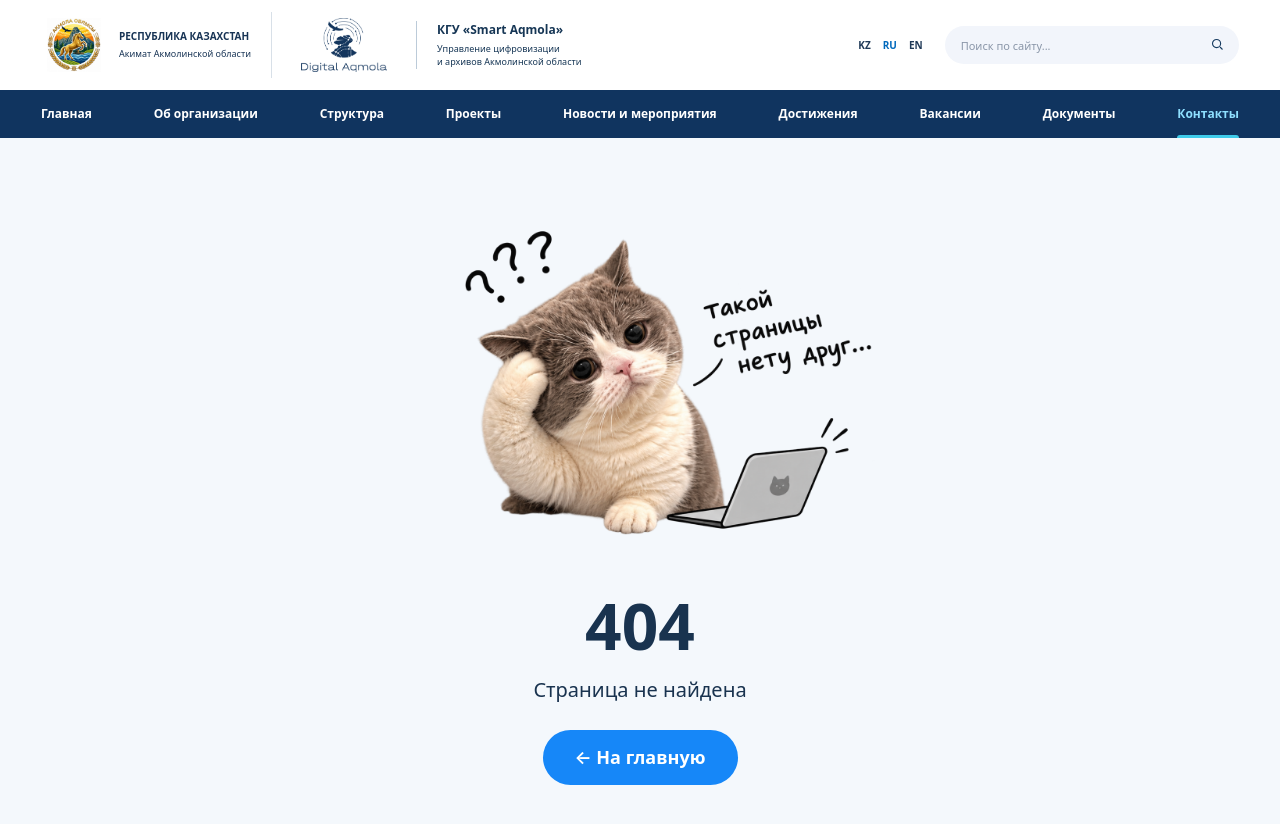
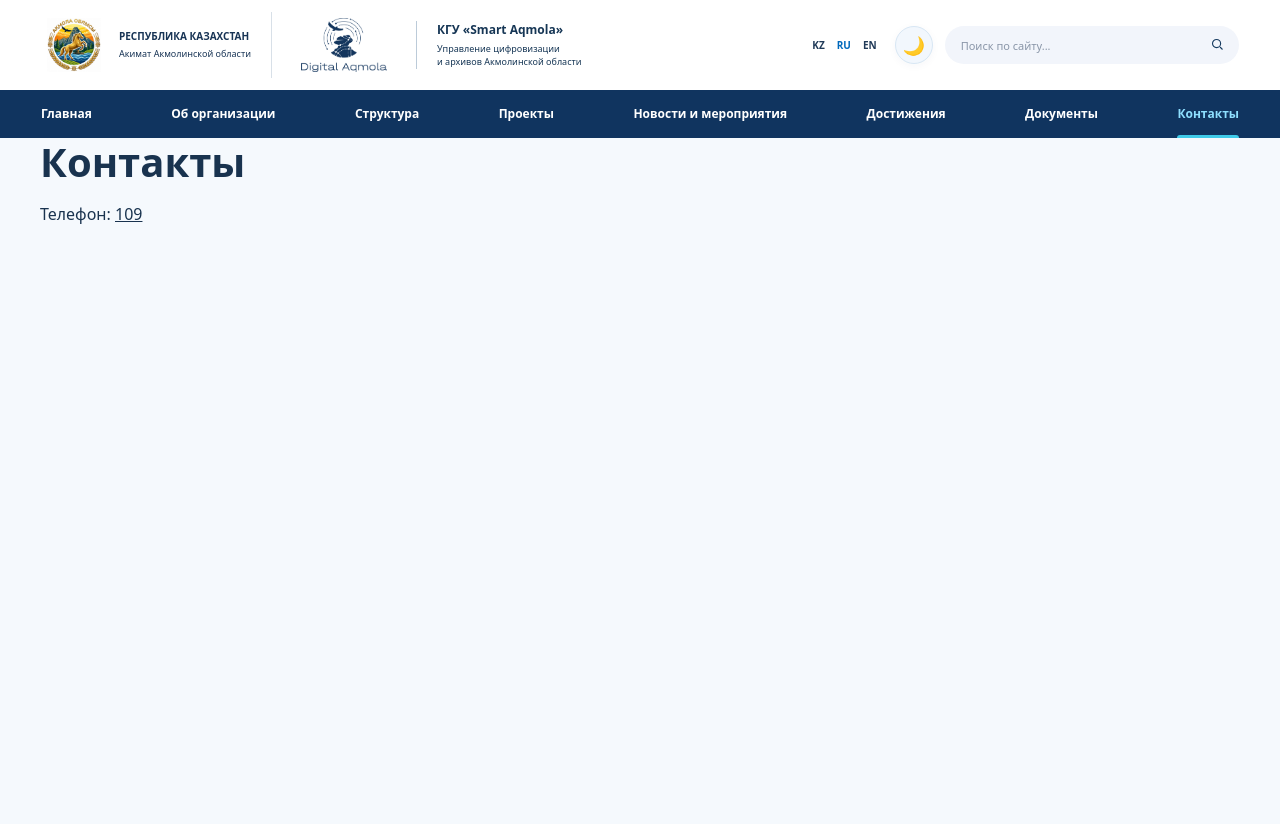
Before and after one commit to Smart-aqmola/smart-aqmola-site-only-front-, a React (Vite) app: page /contacts in a window 1280 px wide. After the commit the page ends 800 px from the top, so only its background shows below. Built offline with nearby package versions, Linux system fonts and the light colour scheme.

Commit message:
Add darkMode

```diff
--- a/src/App.tsx
+++ b/src/App.tsx
@@ -8,9 +8,10 @@ import ProjectsPage from './pages/ProjectsPage'
 import type { Language } from './content'
 import AchievementsPage from './pages/AchievementsPage'
 import StructurePage from './pages/StructurePage'
-import JobPage from './pages/JobPage'
 import DocumentsPage from './pages/DocumentsPage'
 import NotFoundPage from './pages/NotFoundPage'
+import ContactsPage from './pages/ContactsPage'
+
 
 
 function App() {
@@ -29,8 +30,8 @@ function App() {
         <Route path='/news' element={<NewsPage />} />
         <Route path="/achievements" element={<AchievementsPage />} />
         <Route path="/structure" element={<StructurePage />} />
-        <Route path='/careers' element={<JobPage/>} />
         <Route path='/documents' element={<DocumentsPage/>} />
+        <Route path="/contacts" element={<ContactsPage />} />
         <Route path="*" element={<NotFoundPage />} />
       </Routes>
     </Layout>
--- a/src/components/Header.tsx
+++ b/src/components/Header.tsx
@@ -6,12 +6,19 @@ import '../styles/header.css'
 type HeaderProps = {
   language: Language
   onLanguageChange: (language: Language) => void
+  darkMode: boolean
+  onThemeToggle: () => void
 }
 
-function Header({ language, onLanguageChange }: HeaderProps) {
+function Header({ language, onLanguageChange, darkMode, onThemeToggle }: HeaderProps) {
   const [query, setQuery] = useState('')
   const [searchOpen, setSearchOpen] = useState(false)
   const text = content[language]
+  const themeLabel = {
+    RU: darkMode ? 'Включить светлую тему' : 'Включить тёмную тему',
+    KZ: darkMode ? 'Ашық тақырыпты қосу' : 'Қараңғы тақырыпты қосу',
+    EN: darkMode ? 'Switch to light theme' : 'Switch to dark theme',
+  }[language]
   const identity = {
     RU: ['РЕСПУБЛИКА КАЗАХСТАН', 'Акимат Акмолинской области', 'КГУ «Smart Aqmola»', 'Управление цифровизации', 'и архивов Акмолинской области'],
     KZ: ['ҚАЗАҚСТАН РЕСПУБЛИКАСЫ', 'Ақмола облысының әкімдігі', '«Smart Aqmola» КММ', 'Ақмола облысының цифрландыру', 'және архивтер басқармасы'],
@@ -43,6 +50,10 @@ function Header({ language, onLanguageChange }: HeaderProps) {
               </button>
             ))}
           </div>
+          <button className="theme-toggle" type="button" onClick={onThemeToggle}
+            aria-label={themeLabel} title={themeLabel} aria-pressed={darkMode}>
+            <span aria-hidden="true">{darkMode ? '☀️' : '🌙'}</span>
+          </button>
           <div className="site-search" role="search"
             onBlur={(event) => {
               if (!event.currentTarget.contains(event.relatedTarget)) setSearchOpen(false)
--- a/src/components/Layout.tsx
+++ b/src/components/Layout.tsx
@@ -1,4 +1,4 @@
-import type { ReactNode } from 'react'
+import { useState, type ReactNode } from 'react'
 import Header from './Header'
 import ScrollToTopButton from './ScrollToTopButton'
 import { content, type Language } from '../content'
@@ -10,14 +10,32 @@ type LayoutProps = {
 }
 
 function Layout({ children, language, onLanguageChange }: LayoutProps) {
+  const [darkMode, setDarkMode] = useState(false)
+
   return (
-    <div className="site-layout">
-      <a className="skip-link" href="#main-content">{content[language].skip}</a>
-      <Header language={language} onLanguageChange={onLanguageChange} />
-      <main id="main-content" className="site-main" tabIndex={-1}>
+    <div className={darkMode ? 'site-layout dark' : 'site-layout'}>
+
+      <a className="skip-link" href="#main-content">
+        {content[language].skip}
+      </a>
+
+      <Header
+        language={language}
+        onLanguageChange={onLanguageChange}
+        darkMode={darkMode}
+        onThemeToggle={() => setDarkMode(!darkMode)}
+      />
+
+      <main
+        id="main-content"
+        className="site-main"
+        tabIndex={-1}
+      >
         {children}
       </main>
+
       <ScrollToTopButton />
+
     </div>
   )
 }
--- a/src/content.ts
+++ b/src/content.ts
@@ -1,10 +1,10 @@
 export type Language = 'KZ' | 'RU' | 'EN'
 
-export const navigationPaths = ['/', '/about', '/structure', '/projects', '/news', '/achievements', '/careers', '/documents', '/contacts']
+export const navigationPaths = ['/', '/about', '/structure', '/projects', '/news', '/achievements', '/documents', '/contacts']
 
 export const content = {
   RU: {
-    navigation: ['Главная', 'Об организации', 'Структура', 'Проекты', 'Новости и мероприятия', 'Достижения', 'Вакансии', 'Документы', 'Контакты'],
+    navigation: ['Главная', 'Об организации', 'Структура', 'Проекты', 'Новости и мероприятия', 'Достижения', 'Документы', 'Контакты'],
     search: 'Поиск по сайту...', searchLabel: 'Поиск разделов сайта', empty: 'Разделы не найдены',
     menu: 'Меню', close: 'Закрыть меню', language: 'Язык сайта',
     label: 'Технологии для развития региона',
--- a/src/main.tsx
+++ b/src/main.tsx
@@ -4,6 +4,7 @@ import { BrowserRouter } from 'react-router-dom'
 import './styles/global.css'
 import './styles/layout.css'
 import App from './App.tsx'
+import './styles/theme.css'
 
 createRoot(document.getElementById('root')!).render(
   <StrictMode>
--- /dev/null
+++ b/src/pages/ContactsPage.tsx
@@ -0,0 +1,10 @@
+function ContactsPage() {
+  return (
+    <section className="container">
+      <h1>Контакты</h1>
+      <p>Телефон: <a href="tel:109">109</a></p>
+    </section>
+  )
+}
+
+export default ContactsPage
--- a/src/styles/digital-services.css
+++ b/src/styles/digital-services.css
@@ -126,7 +126,7 @@
   .digital-service-card, .digital-services-all { transition: none; }
   .digital-service-card:hover { transform: none; }
 }
-@kayfremes pulse {
+@keyframes pulse {
   0% , 100%{
   opacity: 0.5;
   transform: scale(1);
--- /dev/null
+++ b/src/styles/theme.css
@@ -0,0 +1,167 @@
+/* Shared theme controls. Existing light-theme component styles remain intact. */
+.site-layout {
+  background-color: #f5f9fd;
+  color: #19334f;
+  color-scheme: light;
+}
+
+.theme-toggle {
+  display: grid;
+  place-items: center;
+  flex: 0 0 38px;
+  width: 38px;
+  height: 38px;
+  padding: 0;
+  border: 1px solid #d8e7f4;
+  border-radius: 50%;
+  background: #f2f7fd;
+  color: #14345b;
+  font-size: 18px;
+  line-height: 1;
+  box-shadow: 0 2px 8px #153d650a;
+  cursor: pointer;
+}
+
+.theme-toggle:hover { background: #e2effc; border-color: #87bce8; transform: translateY(-1px); }
+.theme-toggle:active { transform: scale(.94); }
+.theme-toggle:focus-visible { outline: 3px solid #1777cf; outline-offset: 3px; }
+.header-tools { min-width: 0; gap: 12px; }
+.language-switch { flex-shrink: 0; }
+@media (min-width: 901px) and (max-width: 1150px) {
+  .header-tools { gap: 8px; }
+  .site-search { width: 160px; }
+}
+@media (max-width: 380px) { .header-tools { gap: 8px; } }
+
+/* Keep theme transitions in both directions, including existing card hover effects. */
+@media (prefers-reduced-motion: no-preference) {
+  .site-layout.site-layout.site-layout,
+  .site-layout.site-layout.site-layout :where(*) {
+    transition: background-color .25s ease, color .25s ease, border-color .25s ease,
+      box-shadow .25s ease, transform .2s ease, fill .25s ease, stroke .25s ease,
+      opacity 1s ease-in-out;
+  }
+}
+
+/* Every route is rendered inside this wrapper by Layout. */
+.site-layout.dark {
+  --theme-bg: #0e1828;
+  --theme-section: #111e30;
+  --theme-card: #192a40;
+  --theme-raised: #213850;
+  --theme-border: #30465e;
+  --theme-text: #edf4fc;
+  --theme-muted: #b0c2d6;
+  --theme-accent: #80caff;
+  background-color: var(--theme-bg);
+  color: var(--theme-text);
+  color-scheme: dark;
+}
+
+.site-layout.dark .home-page {
+  --home-ink: var(--theme-text);
+  --home-muted: var(--theme-muted);
+  --home-border: var(--theme-border);
+  background: var(--theme-bg);
+}
+
+.site-layout.dark :is(.site-main, .about-page, .projects-page, .structure-page, .not-found-page) {
+  background: var(--theme-bg);
+  color: var(--theme-text);
+}
+.site-layout.dark :is(.activities, .news, .events, .vacancies) {
+  background: var(--theme-section);
+  border-color: var(--theme-border);
+}
+.site-layout.dark :is(.projects, .achievements) {
+  background: var(--theme-bg);
+  border-color: var(--theme-border);
+}
+.site-layout.dark :is(.site-header, .search-results, .skip-link) {
+  background: var(--theme-section);
+  color: var(--theme-text);
+  border-color: var(--theme-border);
+}
+.site-layout.dark .navbar { background: #142d49; }
+.site-layout.dark .nav-list a { color: #edf4fc; }
+.site-layout.dark .nav-list a:is(:hover, .active) { color: #8edfff; }
+.site-layout.dark :is(.government-identity, .organization-identity) { border-color: var(--theme-border); }
+.site-layout.dark :is(.government-identity strong, .government-identity span, .organization-identity, .brand-name) { color: var(--theme-text); }
+.site-layout.dark .brand-image { filter: brightness(0) saturate(100%) invert(89%) sepia(16%) saturate(755%) hue-rotate(172deg); }
+.site-layout.dark .government-emblem { border-radius: 12px; }
+.site-layout.dark .search-icon { stroke: var(--theme-muted); }
+.site-layout.dark .site-search input {
+  background: var(--theme-card);
+  border-color: var(--theme-border);
+  color: var(--theme-text);
+}
+.site-layout.dark .site-search input::placeholder { color: var(--theme-muted); }
+.site-layout.dark .language-switch button { color: var(--theme-muted); }
+.site-layout.dark .language-switch button:is(:hover, [aria-pressed='true']) { color: var(--theme-accent); }
+
+.site-layout.dark :is(.activity-card, .project-card, .achievement-card, .event-card, .vacancy-card,
+  .about-page-card, .structure-page-card, .home-news-feedback, .news-ecosystem,
+  .projects-page-card, .about-page-header, .structure-page-header) {
+  background: var(--theme-card);
+  border-color: var(--theme-border);
+  color: var(--theme-text);
+  box-shadow: 0 8px 28px #00000018;
+}
+.site-layout.dark :is(.projects-page-card, .about-page-header, .structure-page-header, .news-ecosystem) {
+  background: linear-gradient(125deg, var(--theme-card), #17374c);
+}
+.site-layout.dark :is(h1, h2, h3, h4, h5, h6, .activity-title) { color: var(--theme-text); }
+.site-layout.dark :is(.about-page-header p, .about-page-card p, .projects-page > p, .projects-page-card p,
+  .structure-page-intro, .structure-page-notice, .structure-page-card-label, .structure-page-card p,
+  .project-body p, .news-body p, .news-body time, .news-ecosystem-caption p,
+  .achievement-label, .event-description, .event-location, .vacancies-intro, .vacancy-description,
+  .home-news-feedback, .not-found-page p) { color: var(--theme-muted); }
+
+.site-layout.dark :is(.site-main > section > a:not(.not-found-button), .projects-all, .activities-all,
+  .news-all, .news-details, .achievements-all, .events-all, .vacancies-all, .structure-page-back,
+  .structure-page-eyebrow, .event-details, .vacancy-details, .news-body a,
+  .site-main > .container a, .search-results a) { color: var(--theme-accent); }
+.site-layout.dark :is(.activities-all, .projects-all, .news-all, .achievements-all, .events-all,
+  .home-project-filters button, .home-news-feedback button, .theme-toggle) {
+  background: var(--theme-card);
+  color: var(--theme-accent);
+  border-color: var(--theme-border);
+}
+.site-layout.dark :is(.activity-icon, .event-date, .vacancy-direction, .home-project-category, .structure-page-status) {
+  background: #203f59;
+  color: #9bdcff;
+  border-color: var(--theme-border);
+}
+.site-layout.dark :is(.event-details, .vacancy-details, .news-list > li + li) { border-color: var(--theme-border); }
+.site-layout.dark .achievement-value { color: var(--theme-accent); }
+.site-layout.dark .news-network-nodes circle { fill: var(--theme-accent); }
+.site-layout.dark .news-network-nodes .news-network-hub { fill: #bde9ff; }
+.site-layout.dark .news-network-lines { stroke: #72b9e8; }
+.site-layout.dark .news-image { background: var(--theme-card); }
+.site-layout.dark .digital-services { background: radial-gradient(ellipse at top right, #16739733, transparent 60%), #102a40; }
+.site-layout.dark .digital-service-card { background: #192f46; border-color: var(--theme-border); }
+.site-layout.dark .site-footer { background: #0b1523; border-color: var(--theme-border); }
+.site-layout.dark .scroll-to-top { border-color: #547997; }
+.site-layout.dark :focus-visible { outline-color: var(--theme-accent); }
+
+.site-layout.dark :is(.home-project-filters button[aria-pressed='true'], .projects-page-card a,
+  .home-page .project-details, .not-found-button) {
+  background: #126bb2;
+  border-color: #368ed0;
+  color: #fff;
+}
+@media (hover: hover) {
+  .site-layout.dark :is(.activity-card, .project-card, .achievement-card, .event-card, .vacancy-card, .projects-page-card):hover {
+    border-color: #5483a7;
+    box-shadow: 0 12px 32px #00000030;
+  }
+  .site-layout.dark :is(.theme-toggle, .search-results a, .activities-all, .projects-all, .news-all,
+    .achievements-all, .events-all, .event-details, .vacancy-details, .home-news-feedback button,
+    .home-project-filters button:not([aria-pressed='true'])):hover {
+    background: var(--theme-raised);
+    border-color: #5483a7;
+    color: #bde9ff;
+  }
+  .site-layout.dark :is(.projects-page-card a, .home-page .project-details, .not-found-button):hover { background: #185d94; }
+}
+@media (prefers-reduced-motion: reduce) { .theme-toggle { transition: none; } }
```
Also changed, not shown: src/pages/JobPage.tsx (deleted, +0 -11 lines).
